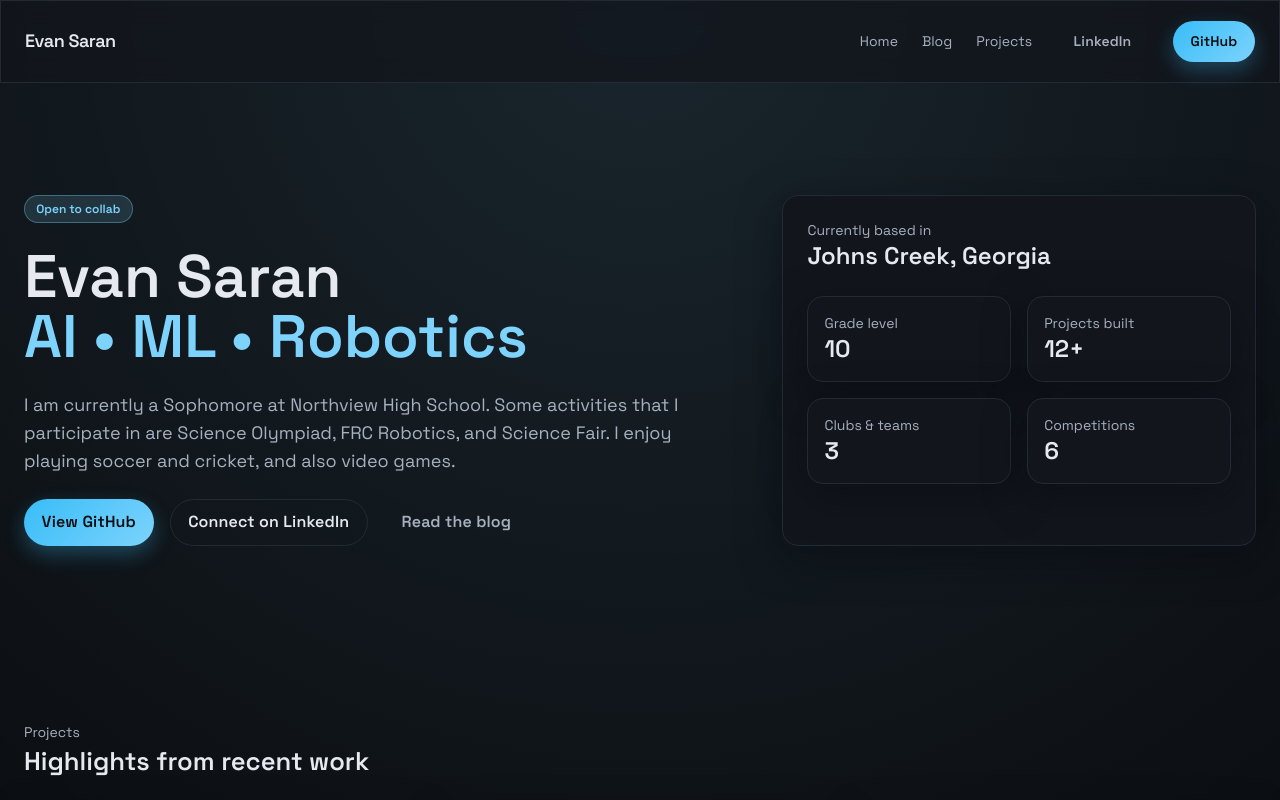
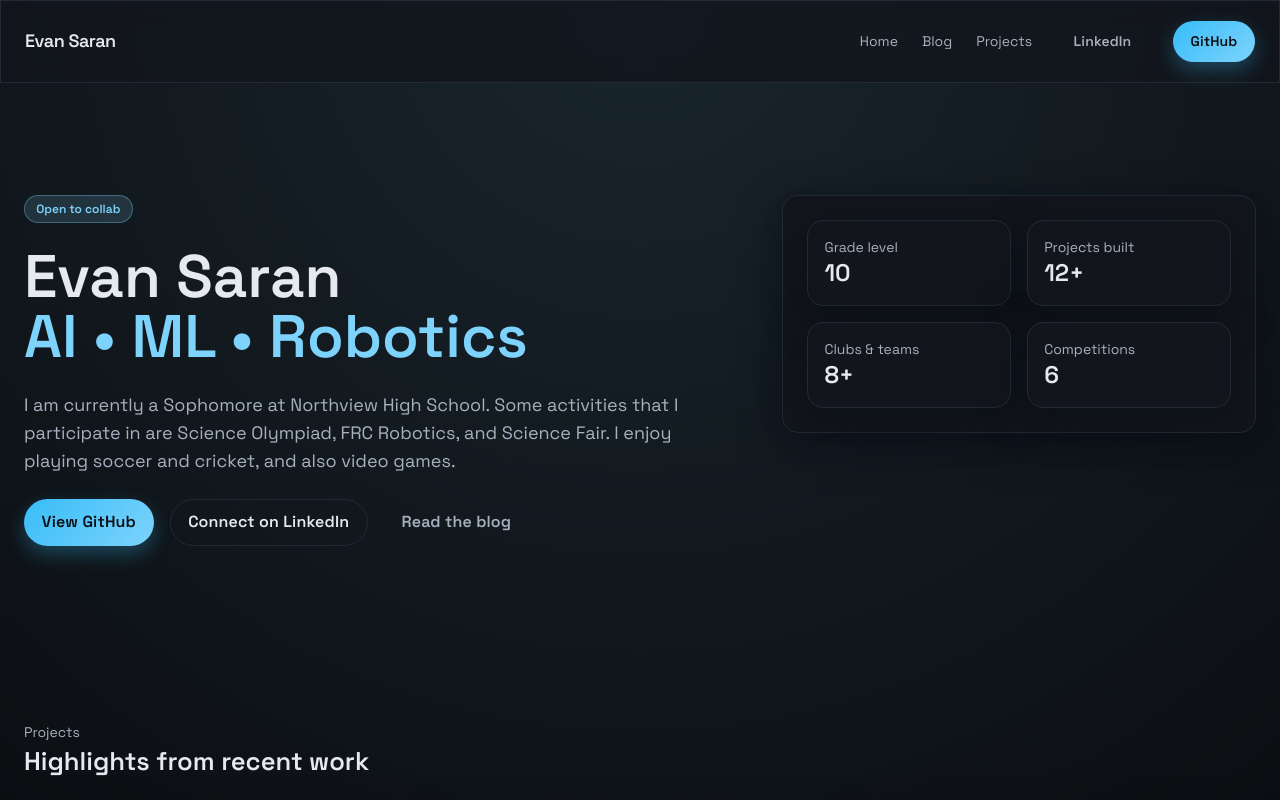
Before and after one commit to esaran1/esaran1.github.io, a website: page index.html in a window 1280 px wide. Shown: the top 800 px of the page. Drawn offline with nearby package versions, Linux system fonts and the light colour scheme.

Commit message:
made minor refinements

```diff
--- a/index.html
+++ b/index.html
@@ -52,7 +52,7 @@
 
     <main>
       <section>
-        <div class="container mx-auto px-6 py-20 lg:py-28 grid lg:grid-cols-[1.2fr_0.8fr] gap-12">
+        <div class="container mx-auto px-6 py-20 lg:py-28 grid lg:grid-cols-[1.2fr_0.8fr] gap-12 items-start">
           <div class="space-y-6">
             <div class="flex flex-wrap gap-2">
               <span class="badge">Open to collab</span>
@@ -71,10 +71,6 @@
             </div>
           </div>
           <div class="card p-6 space-y-6">
-            <div>
-              <p class="text-sm text-[color:var(--muted)]">Currently based in</p>
-              <p class="text-2xl font-semibold" data-bind="location">City, Country</p>
-            </div>
             <div class="grid grid-cols-2 gap-4">
               <div class="card p-4">
                 <p class="text-sm text-[color:var(--muted)]">Grade level</p>
@@ -86,7 +82,7 @@
               </div>
               <div class="card p-4">
                 <p class="text-sm text-[color:var(--muted)]">Clubs & teams</p>
-                <p class="text-2xl font-semibold">3</p>
+                <p class="text-2xl font-semibold">8+</p>
               </div>
               <div class="card p-4">
                 <p class="text-sm text-[color:var(--muted)]">Competitions</p>
```
